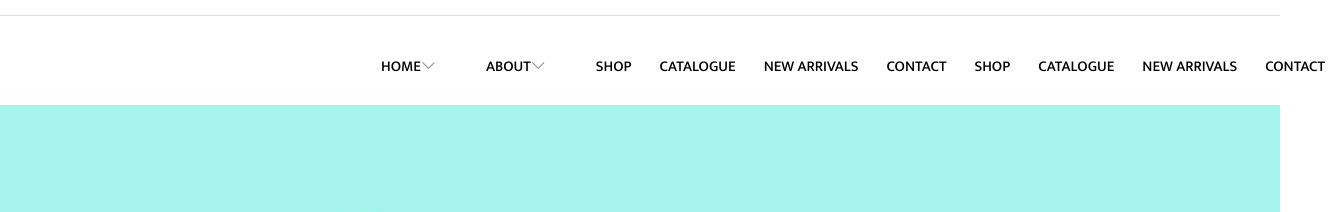
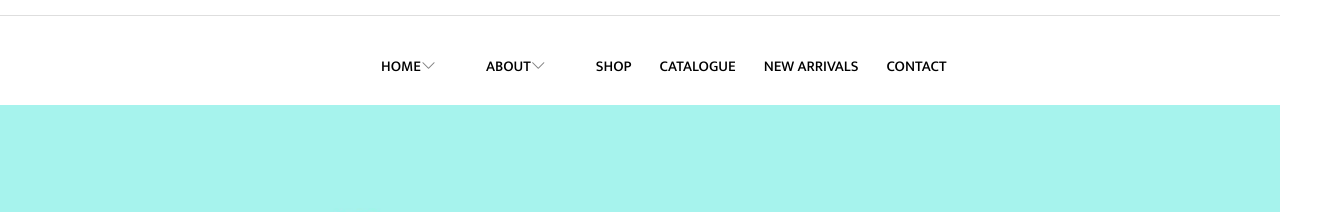
Before and after one commit to Aravindh341/E-Commerce-project, a website: page index.html in a window 1280 px wide. Shown: the part 92-304 px from the top of the page, 1339 px wide, since content can reach past the window. Drawn offline with nearby package versions, Linux system fonts and the light colour scheme.

Commit message:
sdfsadfsdaf

```diff
--- a/index.html
+++ b/index.html
@@ -92,10 +92,7 @@
           <li><a href="#">Catalogue</a></li>
           <li><a href="#">New Arrivals</a></li>
           <li><a href="#">Contact</a></li>
-          <li><a href="#">Shop</a></li>
-          <li><a href="#">Catalogue</a></li>
-          <li><a href="#">New Arrivals</a></li>
-          <li><a href="#">Contact</a></li>
+
         </ul>
       </div>
     </div>
```
